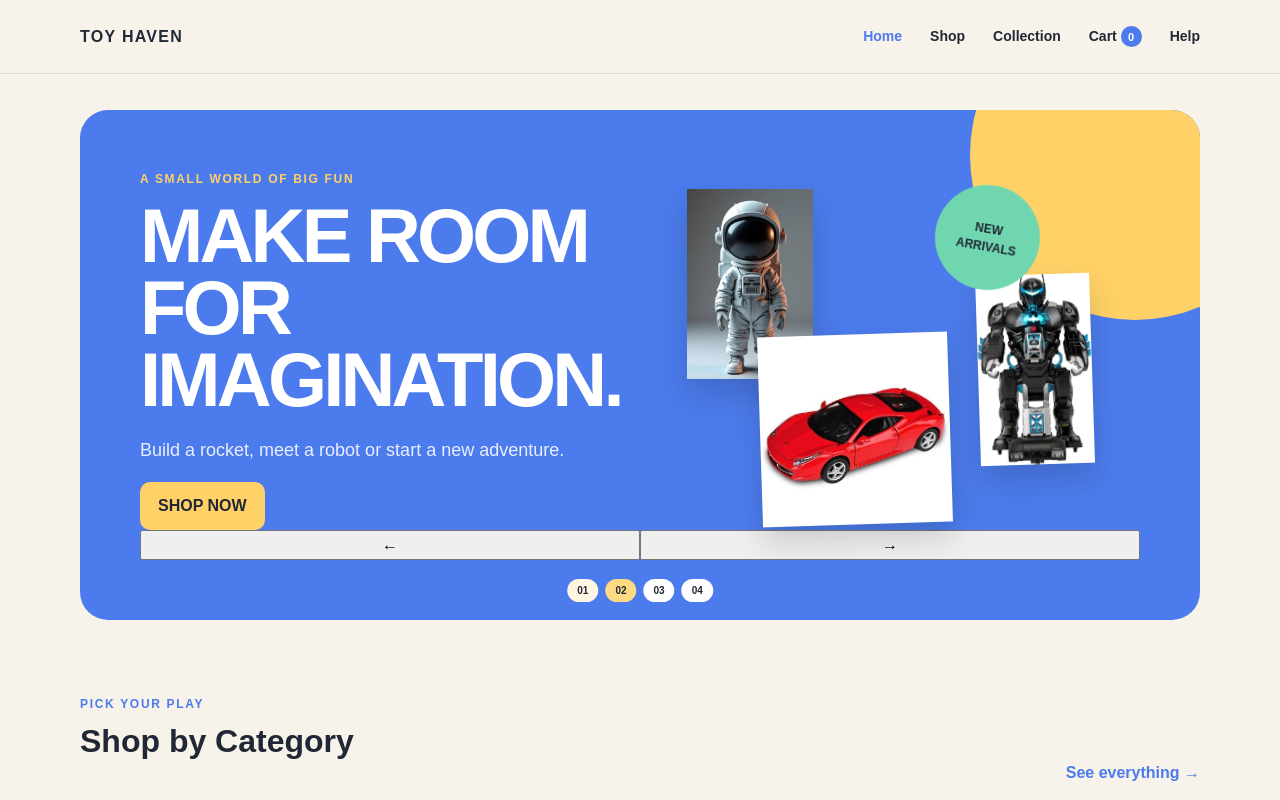
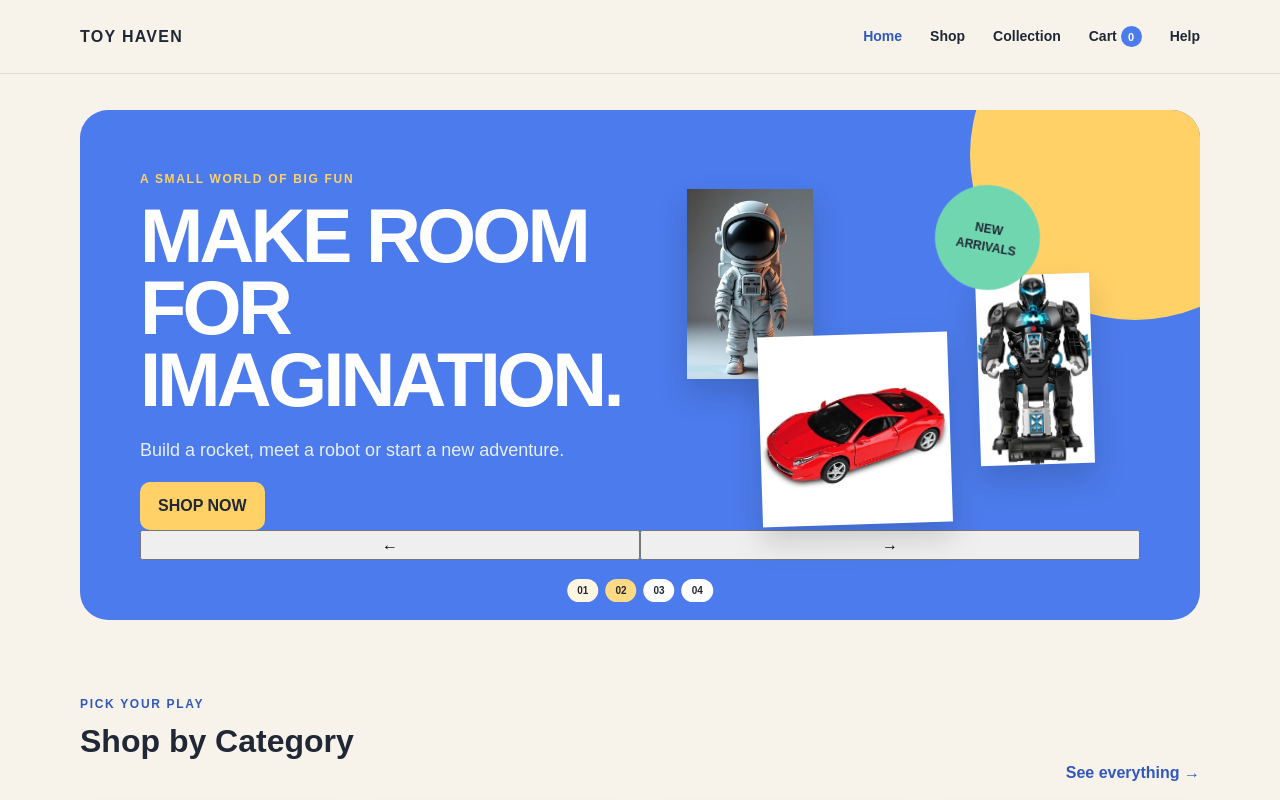
Before and after one commit to brindhasurendran6-b/Toy-Haven, a plain HTML site: page index.html in a window 1280 px wide. Shown: the top 800 px of the page. Drawn offline with Linux system fonts and the light colour scheme.

Commit message:
Update style.css

```diff
--- a/css/style.css
+++ b/css/style.css
@@ -91,7 +91,7 @@ a {
 
 .site-nav a:hover,
 .site-nav a.active {
-    color: var(--blue);
+    color: var(--blue-dark);
 }
 
 .cart-count {
@@ -171,7 +171,7 @@ a {
 }
 
 .eyebrow {
-    color: var(--blue);
+    color: var(--blue-dark);
     font-size: 12px;
     font-weight: 900;
     letter-spacing: .14em;
@@ -347,7 +347,7 @@ h2 {
 
 .text-link {
     font-weight: 800;
-    color: var(--blue);
+    color: var(--blue-dark);
 }
 
 
@@ -452,7 +452,7 @@ h2 {
     font-weight: 900;
     text-transform: uppercase;
     letter-spacing: .06em;
-    color: var(--blue);
+    color: var(--blue-dark);
 }
 
 .product-info h3 {
```
